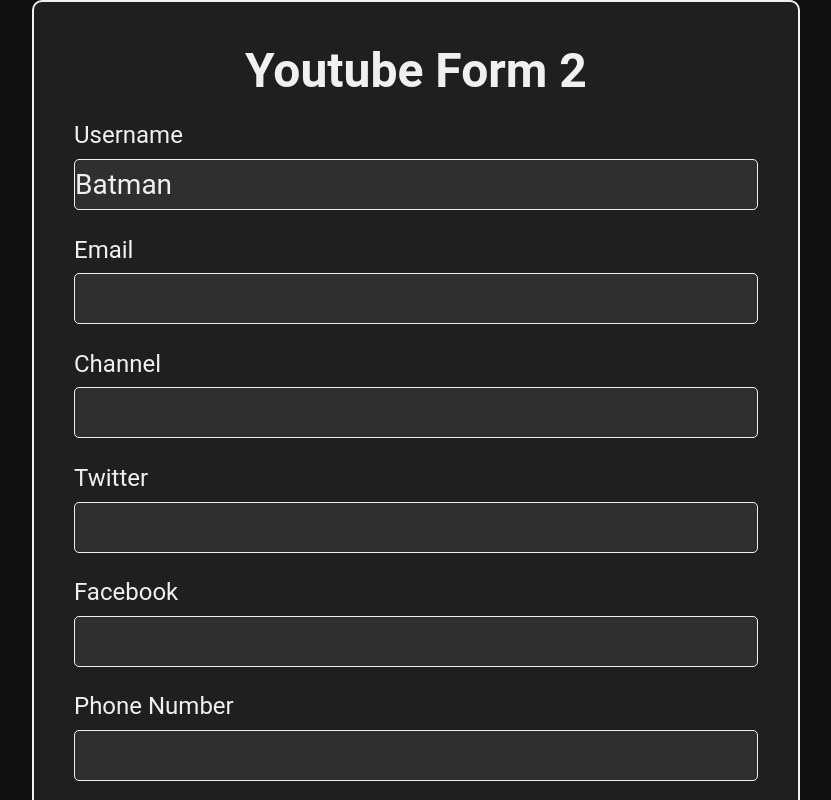
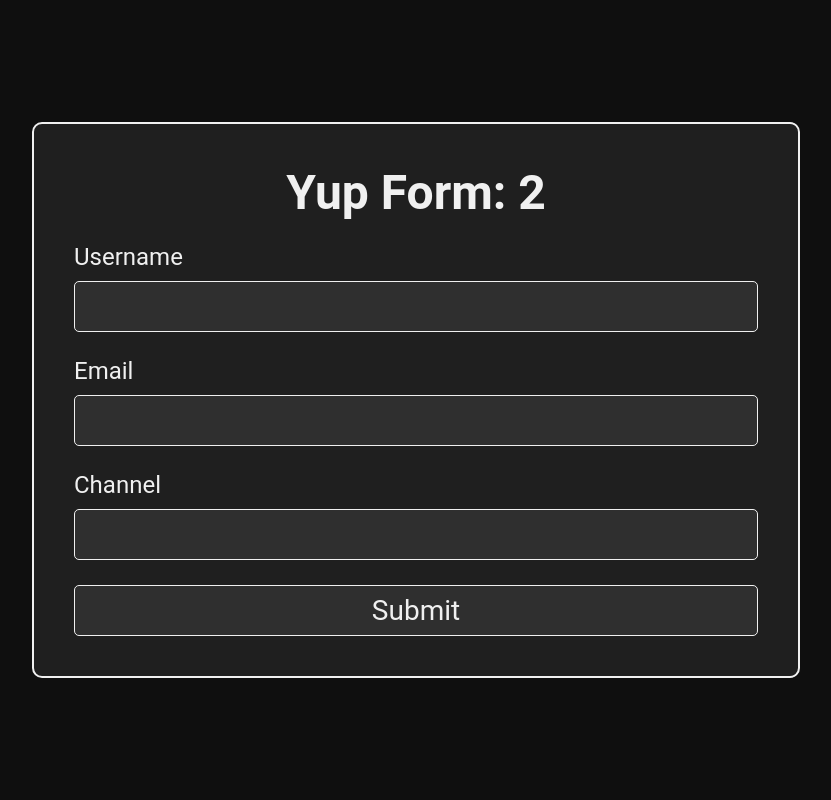
Before and after one commit to SufiyanAK/React-Hook-Form, a React (Vite) app: page / in a window 1280 px wide. Shown: the top 800 px of the page, without its empty margins (224-1055 px from the left). Built offline with nearby package versions, Linux system fonts and the light colour scheme.

Commit message:
feat: implement YupForm with validation using Yup and react-hook-form

```diff
--- a/package.json
+++ b/package.json
@@ -10,9 +10,11 @@
     "preview": "vite preview"
   },
   "dependencies": {
+    "@hookform/resolvers": "^3.10.0",
     "react": "^18.3.1",
     "react-dom": "^18.3.1",
-    "react-hook-form": "^7.54.2"
+    "react-hook-form": "^7.54.2",
+    "yup": "^1.6.1"
   },
   "devDependencies": {
     "@eslint/js": "^9.17.0",
--- a/src/App.tsx
+++ b/src/App.tsx
@@ -1,9 +1,9 @@
-import YoutubeForm from "./components/YoutubeForm"
+import YupForm from "./components/YupForm"
 
 const App = () => {
   return (
     <div className="body">
-      <YoutubeForm />
+      <YupForm />
     </div>
   )
 }
--- /dev/null
+++ b/src/components/YupForm.tsx
@@ -0,0 +1,140 @@
+import { FieldErrors, useForm } from 'react-hook-form'
+import { DevTool } from '@hookform/devtools'
+import { yupResolver } from '@hookform/resolvers/yup'
+import * as yup from 'yup'
+
+const Schema = yup.object({
+    username: yup.string().required("Username is required"),
+    email: yup.string().email("Email format is not valid").required("Email in required"),
+    channel: yup.string().required("Channel is required")
+})
+
+interface IYupForm {
+    username: string
+    email: string
+    channel: string
+}
+
+let render = 0
+
+const YupForm = () => {
+    const form = useForm<IYupForm>({
+        defaultValues: {
+            username: "",
+            email: "",
+            channel: ""
+        },
+        resolver: yupResolver(Schema)
+    })
+    const { register, control, handleSubmit, formState: { errors } } = form
+
+    const onSubmit = (data: IYupForm) => {
+        console.log(data)
+    }
+
+    const onError = (errors: FieldErrors<IYupForm>) => {
+        console.log(errors)
+    }
+
+    render++
+    return (
+        <div className="formBody">
+            <form onSubmit={handleSubmit(onSubmit, onError)} className="form">
+                <h1 style={{ color: '#f0f0f0', fontSize: '3rem', marginBottom: '1.4rem' }}>Yup Form: {render}</h1>
+                {/* <h2 style={{ color: '#f0f0f0', fontSize: '2rem', marginBottom: '1.4rem' }}>Watched Value: {watchUsername}</h2> */}
+
+                <div className="formFields">
+                    <label className="label" htmlFor="username">Username</label>
+                    <input
+                        className="input"
+                        id="username"
+                        type="text"
+                        {
+                        ...register("username", {
+                            required: {
+                                value: true,
+                                message: "Username is required"
+                            }
+                        })
+                        }
+                    />
+                    <p
+                        style={{
+                            color: 'red',
+                            width: '100%',
+                            fontSize: '1.5rem',
+                        }}
+                    >
+                        {errors.username?.message}
+                    </p>
+                </div>
+
+                <div className="formFields">
+                    <label className="label" htmlFor="email">Email</label>
+                    <input
+                        className="input"
+                        id="email"
+                        type="text"
+                        {
+                        ...register("email", {
+                            pattern: {
+                                value: /^[A-Z0-9._%+-]+@[A-Z0-9.-]+\.[A-Z]{2,4}$/i,
+                                message: "Invalid Email"
+                            },
+                            validate: {
+                                notAdmin: (fieldValue) => {
+                                    return fieldValue !== "admin@example.com" || "Enter a valid Email address"
+                                },
+                                notGmail: (fieldValue) => {
+                                    return !fieldValue.endsWith("@hotmail.com") || "Enter a valid Domain"
+                                }
+                            }
+                        })
+                        }
+                    />
+                    <p
+                        style={{
+                            color: 'red',
+                            width: '100%',
+                            fontSize: '1.5rem',
+                        }}
+                    >
+                        {errors.email?.message}
+                    </p>
+                </div>
+
+                <div className="formFields">
+                    <label className="label" htmlFor="channel">Channel</label>
+                    <input
+                        className="input"
+                        id="channel"
+                        type="text"
+                        {
+                        ...register("channel",
+                            {
+                                required: {
+                                    value: true,
+                                    message: "Channel is required"
+                                }
+                            }
+                        )
+                        }
+                    />
+                    <p
+                        style={{
+                            color: 'red',
+                            width: '100%',
+                            fontSize: '1.5rem',
+                        }}
+                    >
+                        {errors.channel?.message}
+                    </p>
+                </div>
+                <button className="submitBtn">Submit</button>
+            </form>
+            <DevTool control={control} />
+        </div>
+    )
+}
+
+export default YupForm
```
Also changed, not shown: 1 other file (tests, documents, lock files or other folders).
